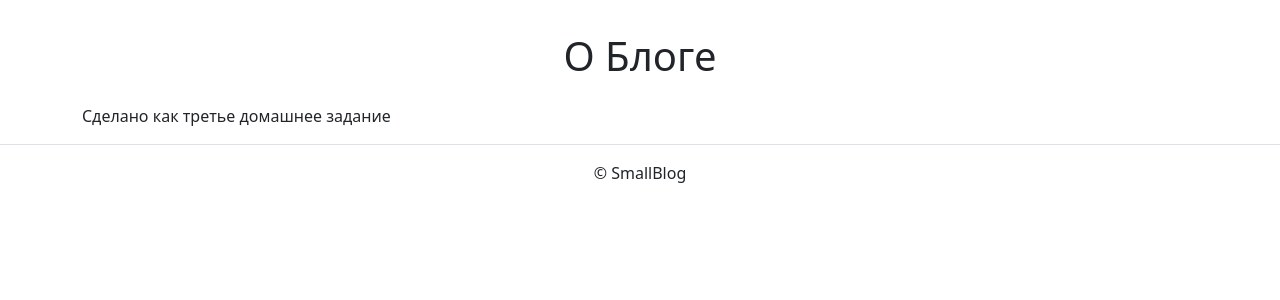
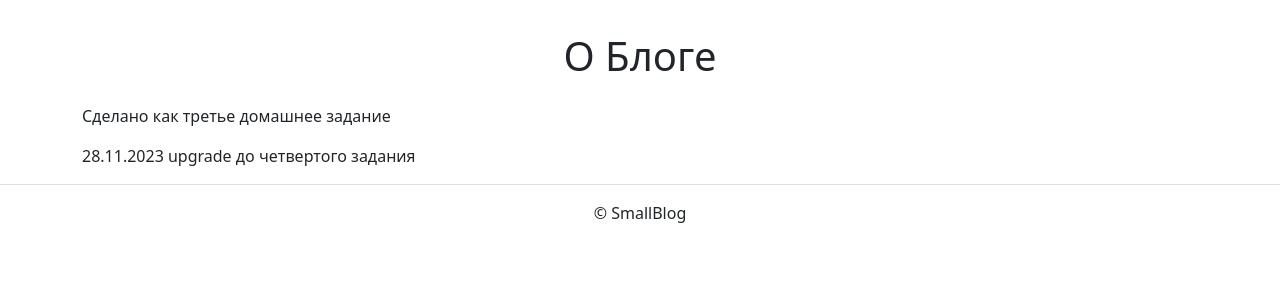
Before and after one commit to DmityV/SUTD_HW2_small_blog, a Django app: page /about/ in a window 1280 px wide. Shown: the part 57-357 px from the top of the page. Run offline with Django 4.2, Linux system fonts and the light colour scheme; some libraries are stand-ins or nearby versions.

Commit message:
add HW 4 and alter AboutPage

```diff
--- a/small_blog/templates/about/about.html
+++ b/small_blog/templates/about/about.html
@@ -10,4 +10,5 @@
 
 {% block content %}
   <p>Сделано как третье домашнее задание</p>
+  <p>28.11.2023 upgrade до четвертого задания</p>
 {% endblock %}
```
